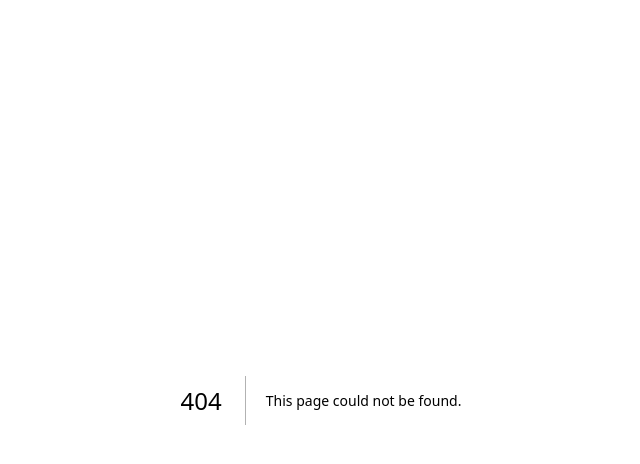
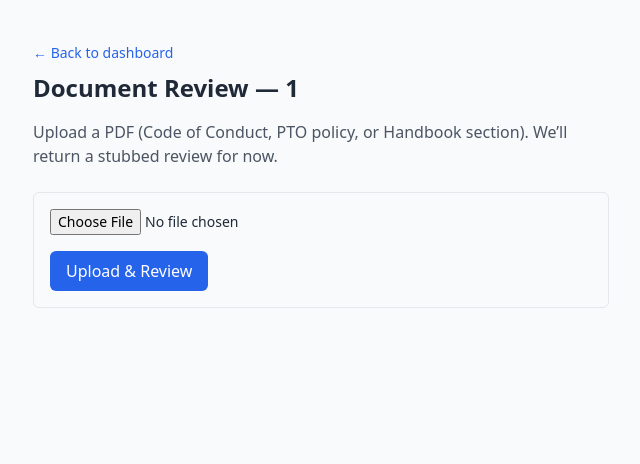
Before and after one commit to troyfry/hr-suite, a Next.js app: page /dashboard/1/document in a window 1280 px wide. Before the commit this address had no page. Shown: the top 464 px of the page, without its empty margins (319-959 px from the left). Built offline with nearby package versions, Linux system fonts and the light colour scheme.

Commit message:
feat: document upload page + review API stub

```diff
--- /dev/null
+++ b/app/api/review/route.js
@@ -0,0 +1,24 @@
+import { NextResponse } from "next/server";
+
+export async function POST(req) {
+  try {
+    const form = await req.formData();
+    const file = form.get("file");
+    const state = String(form.get("state") || "").toUpperCase();
+
+    if (!file) {
+      return NextResponse.json({ error: "No file provided." }, { status: 400 });
+    }
+
+    // MVP: we are not parsing the PDF yet.
+    // In Phase 2, read the file like:
+    // const bytes = await file.arrayBuffer(); // then send to your analyzer
+
+    return NextResponse.json({
+      summary: `Stub review: We received "${file.name}" for ${state}. 2 sections may need updating.`,
+      sections: ["Meal & Rest Breaks", "Wage Transparency"],
+    });
+  } catch (e) {
+    return NextResponse.json({ error: e.message || "Server error" }, { status: 500 });
+  }
+}
--- /dev/null
+++ b/app/dashboard/[state]/document/page.jsx
@@ -0,0 +1,91 @@
+"use client";
+
+import { useParams } from "next/navigation";
+import { useState } from "react";
+
+export default function DocumentUpload() {
+  const { state } = useParams();
+  const [file, setFile] = useState(null);
+  const [loading, setLoading] = useState(false);
+  const [result, setResult] = useState(null);
+  const [error, setError] = useState("");
+
+  async function handleSubmit(e) {
+    e.preventDefault();
+    setError("");
+    setResult(null);
+    if (!file) {
+      setError("Please choose a PDF to upload.");
+      return;
+    }
+
+    try {
+      setLoading(true);
+      const form = new FormData();
+      form.append("file", file);
+      form.append("state", state);
+
+      const res = await fetch("/api/review", { method: "POST", body: form });
+      if (!res.ok) {
+        const msg = await res.text();
+        throw new Error(msg || "Upload failed");
+      }
+      const data = await res.json();
+      setResult(data);
+    } catch (err) {
+      setError(err.message || "Something went wrong.");
+    } finally {
+      setLoading(false);
+    }
+  }
+
+  return (
+    <main className="max-w-xl mx-auto py-10">
+      <a href={`/dashboard/${state}`} className="text-sm text-blue-600">&larr; Back to dashboard</a>
+      <h1 className="text-2xl font-bold mt-2 mb-4">Document Review — {state.toUpperCase()}</h1>
+      <p className="text-gray-600 mb-6">
+        Upload a PDF (Code of Conduct, PTO policy, or Handbook section). We’ll return a stubbed review for now.
+      </p>
+
+      <form onSubmit={handleSubmit} className="border rounded-md p-4 space-y-4">
+        <input
+          type="file"
+          accept="application/pdf,.pdf"
+          onChange={(e) => setFile(e.target.files?.[0] || null)}
+          className="block w-full text-sm"
+        />
+
+        {file && (
+          <div className="text-sm text-gray-600">
+            Selected: <strong>{file.name}</strong> ({Math.round(file.size / 1024)} KB)
+          </div>
+        )}
+
+        {error && <div className="text-sm text-red-600">{error}</div>}
+
+        <button
+          type="submit"
+          disabled={loading}
+          className="bg-blue-600 text-white px-4 py-2 rounded-md disabled:opacity-60"
+        >
+          {loading ? "Analyzing..." : "Upload & Review"}
+        </button>
+      </form>
+
+      {result && (
+        <div className="mt-6 border rounded-md p-4">
+          <h2 className="font-semibold mb-2">Review Summary</h2>
+          <p className="text-gray-700 mb-3">{result.summary}</p>
+          {Array.isArray(result.sections) && result.sections.length > 0 && (
+            <>
+              <h3 className="font-medium">Potential Areas to Update</h3>
+              <ul className="list-disc ml-5 mt-2 text-gray-700">
+                {result.sections.map((s, i) => <li key={i}>{s}</li>)}
+              </ul>
+            </>
+          )}
+        </div>
+      )}
+    </main>
+  );
+}
--- a/app/dashboard/[state]/page.jsx
+++ b/app/dashboard/[state]/page.jsx
@@ -1,25 +1,32 @@
-"use client";
-import { useState } from "react";
-import { useParams } from "next/navigation";
 import AskForm from '../../../components/AskForm.jsx';
 import AnswerCard from '../../../components/AnswerCard.jsx';
-
+import { useParams } from "next/navigation";
 
 export default function Dashboard() {
-  const params = useParams();
-  const stateParam = (params?.state) ?? "";
-  const [answer, setAnswer] = useState(null);
+  const { state } = useParams();
 
   return (
-    <main className="max-w-2xl mx-auto py-20">
-      <h1 className="text-2xl font-bold mb-2">
-        State of HR GPT — {stateParam.toUpperCase()} Mode
+    <main className="max-w-2xl mx-auto py-8">
+      <h1 className="text-2xl font-bold mb-4">
+        State of HR GPT — {state.toUpperCase()} Mode
       </h1>
-      <p className="text-sm text-gray-500 mb-6">
-        Ask compliance questions specific to your location.
-      </p>
-      <AskForm state={stateParam} onAnswer={setAnswer} />
-      {answer && <AnswerCard text={answer} />}
+
+      <div className="grid grid-cols-1 md:grid-cols-3 gap-4 mt-6">
+        <a href={`/dashboard/${state}/document`} className="border rounded-md p-4 hover:bg-blue-50">
+          <h3 className="font-semibold">Document Review</h3>
+          <p className="text-sm text-gray-500">Upload a policy to check for updates.</p>
+        </a>
+
+        <a href="#" className="border rounded-md p-4 hover:bg-blue-50">
+          <h3 className="font-semibold">Compliance Q&amp;A</h3>
+          <p className="text-sm text-gray-500">Ask questions about regulations.</p>
+        </a>
+
+        <a href="#" className="border rounded-md p-4 hover:bg-blue-50">
+          <h3 className="font-semibold">Policy Templates</h3>
+          <p className="text-sm text-gray-500">Ready-to-edit docs by state.</p>
+        </a>
+      </div>
     </main>
   );
 }
--- a/app/page.jsx
+++ b/app/page.jsx
@@ -11,6 +11,8 @@ export default function Home() {
       >
         Select Your Location
       </a>
+
+
       <footer className="mt-12 text-sm text-gray-400">
         © {new Date().getFullYear()} HR Suite MVP — Not legal advice.
       </footer>
```
